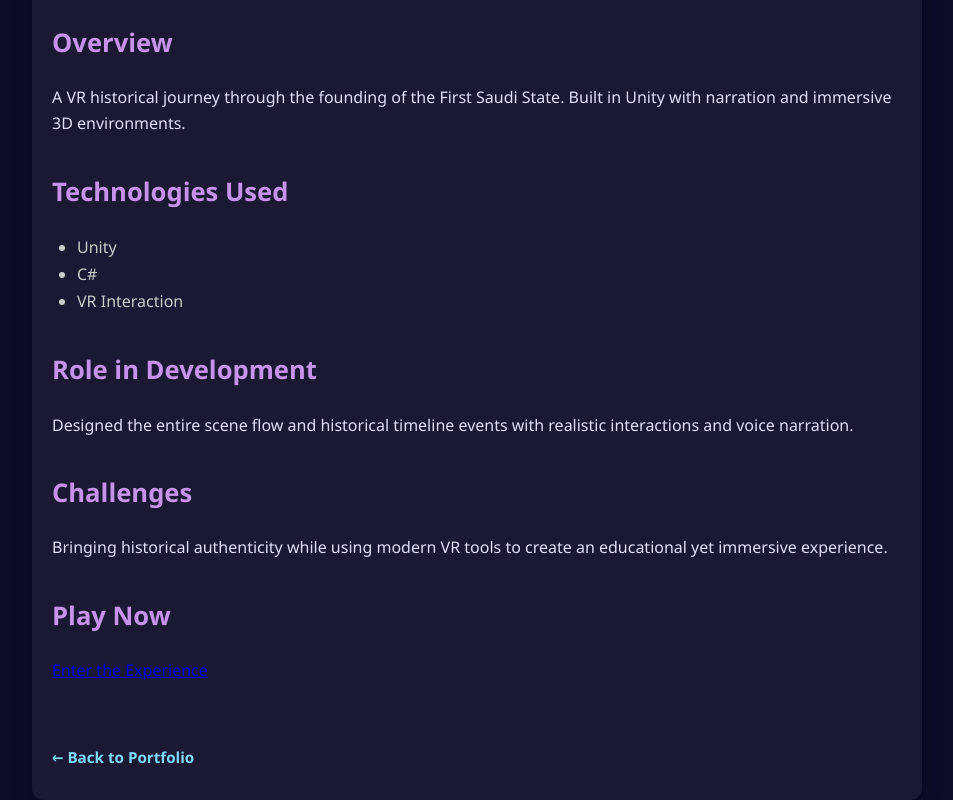
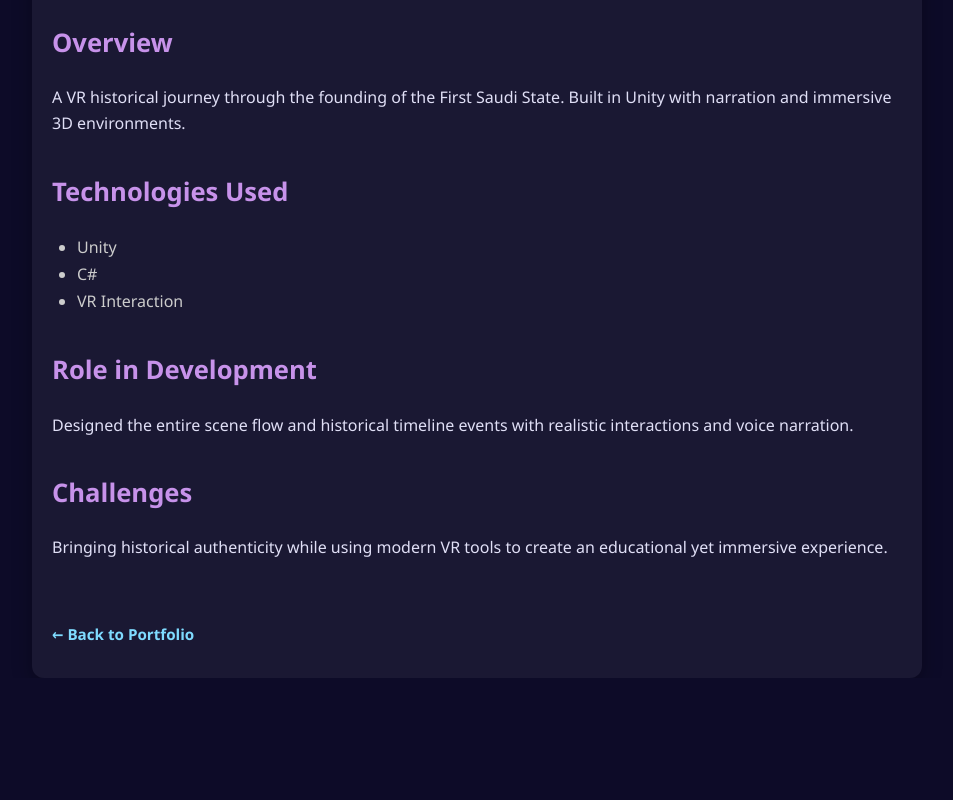
Before and after one commit to waad-99/waad-99.github.io, a plain HTML site: page legacy.html in a window 1280 px wide. Shown: the part 506-1306 px from the top of the page, without its empty margins (163-1116 px from the left). After the commit the page ends 1184 px from the top, so only its background shows below. Drawn offline with Linux system fonts and the light colour scheme.

Commit message:
Update legacy.html

```diff
--- a/legacy.html
+++ b/legacy.html
@@ -12,10 +12,12 @@
   </header>
   <main class="project-page">
     <img src="assets/legacy.png" alt="Legacy Icon">
+
     <section>
       <h2>Overview</h2>
       <p>A VR historical journey through the founding of the First Saudi State. Built in Unity with narration and immersive 3D environments.</p>
     </section>
+
     <section>
       <h2>Technologies Used</h2>
       <ul>
@@ -24,18 +26,17 @@
         <li>VR Interaction</li>
       </ul>
     </section>
+
     <section>
       <h2>Role in Development</h2>
       <p>Designed the entire scene flow and historical timeline events with realistic interactions and voice narration.</p>
     </section>
+
     <section>
       <h2>Challenges</h2>
       <p>Bringing historical authenticity while using modern VR tools to create an educational yet immersive experience.</p>
     </section>
-    <section>
-      <h2>Play Now</h2>
-      <p><a href="#" target="_blank">Enter the Experience</a></p>
-    </section>
+
     <a class="back-btn" href="index.html">&larr; Back to Portfolio</a>
   </main>
 </body>
```
